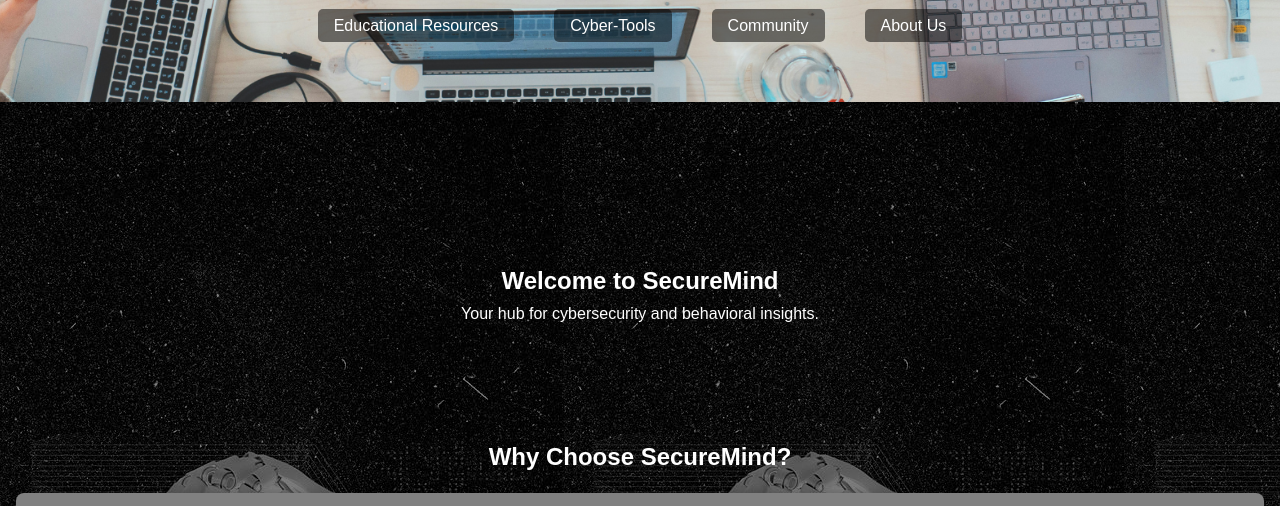
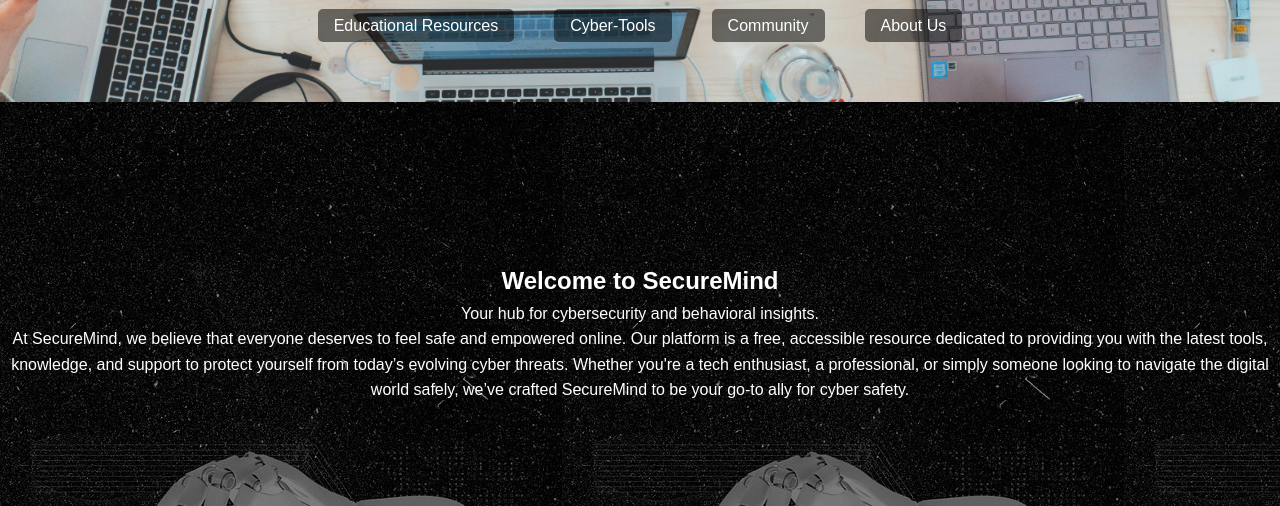
Before and after one commit to Jesus-IsLord/securemind.github.io, a plain HTML site: page index.html in a window 1280 px wide. Shown: the part 221-727 px from the top of the page. Drawn offline with Linux system fonts and the light colour scheme; a script that the page names is missing.

Commit message:
Update index.html

```diff
--- a/index.html
+++ b/index.html
@@ -54,6 +54,10 @@
         <section class="hero">
             <h1><b>Welcome to SecureMind</b></h1>
             <p>Your hub for cybersecurity and behavioral insights.</p>
+            <p>  At SecureMind, we believe that everyone deserves to feel safe and empowered online.
+                   Our platform is a free, accessible resource dedicated to providing you with the latest tools, knowledge, and support to protect yourself from today’s evolving cyber threats.
+                   Whether you're a tech enthusiast, a professional, or simply someone looking to navigate the digital world safely,
+                   we’ve crafted SecureMind to be your go-to ally for cyber safety.</p>
         </section>
 
         <section class="features">
```
